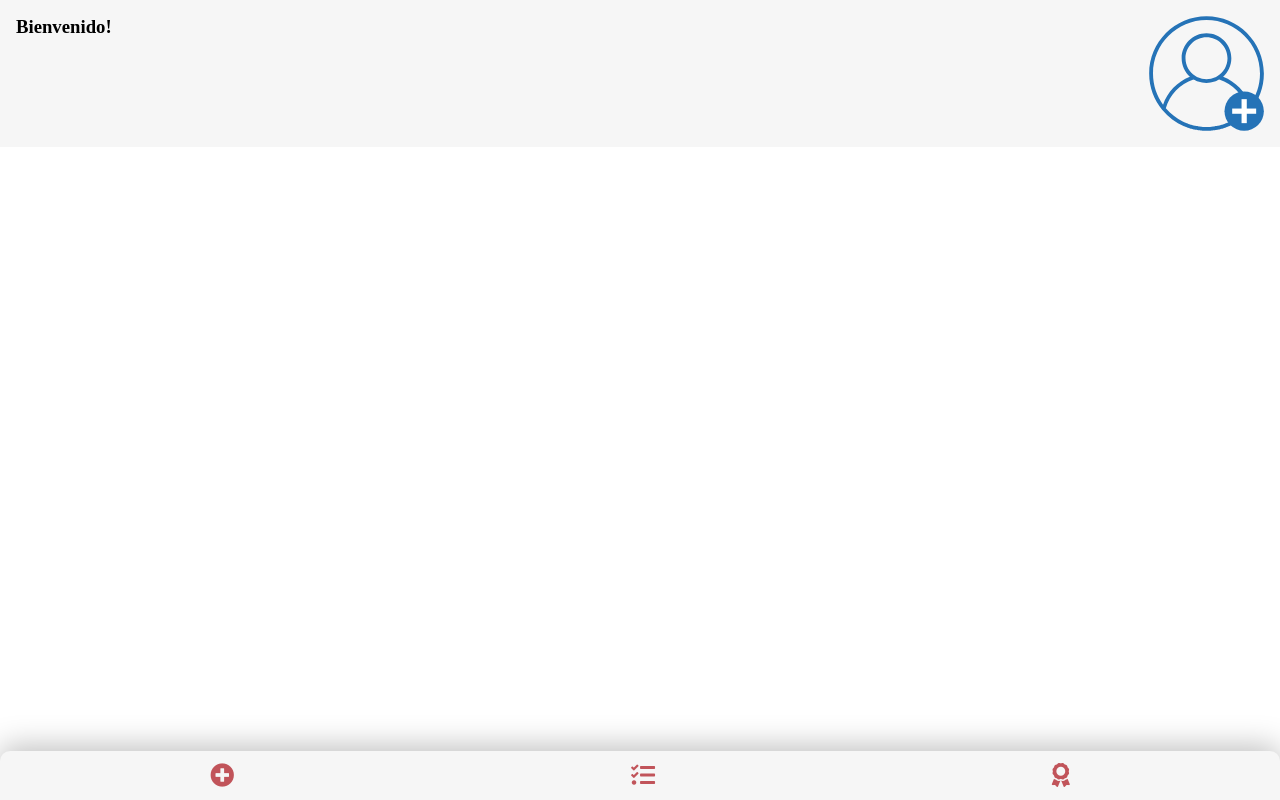
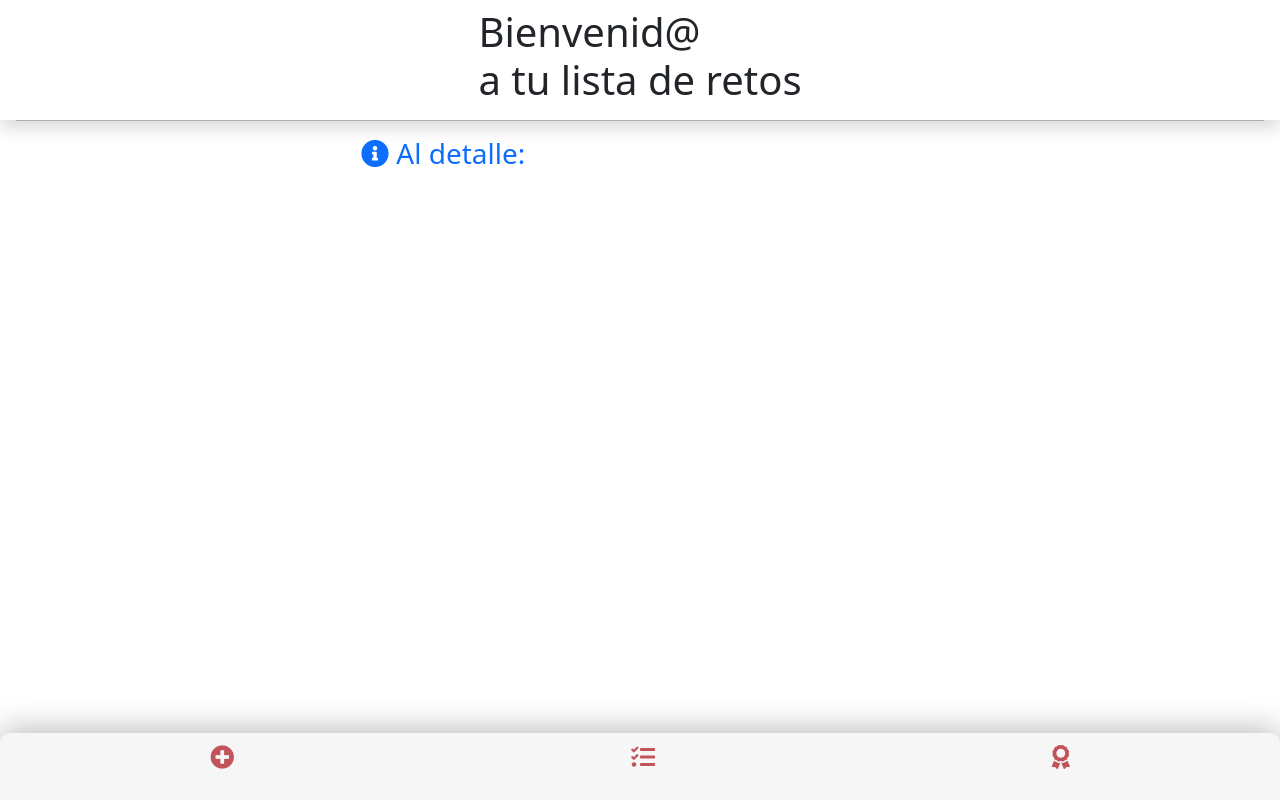
Before and after one commit to zeki14/AAA_vue3_vuex_Localstorage_CRUD, a Vue app: page /detail/1 in a window 1280 px wide. Before the commit this address had no page. Built offline with nearby package versions, Linux system fonts and the light colour scheme.

Commit message:
poco avance en detail

```diff
--- a/package.json
+++ b/package.json
@@ -7,7 +7,10 @@
     "build": "vue-cli-service build"
   },
   "dependencies": {
+    "bootstrap": "^5.0.1",
     "core-js": "^3.6.5",
+    "jquery": "^3.6.0",
+    "popper.js": "^1.16.1",
     "shortid": "^2.2.16",
     "uuid": "^3.4.0",
     "vue": "^3.0.0",
--- a/src/App.vue
+++ b/src/App.vue
@@ -1,9 +1,15 @@
 <template>
-  <div id="nav">
-    <Header />
-    <router-view/>
-    <Footer />
-  </div>
+
+  <Header class="navbar" />
+
+    <div class="container">
+      <main class="col-sm-12 col-md-10 col-lg-8 col-xl-6 col-xxl-6 mx-auto ">
+        <div class="row justify-content-center">
+          <router-view class="col routerLink" />
+        </div>
+      </main>
+      </div>
+  <Footer class="col" />
 </template>
 <script>
   import { mapActions} from "vuex";
--- a/src/components/Header.vue
+++ b/src/components/Header.vue
@@ -1,8 +1,9 @@
 <template>
-  <header>
-      <h3>Bienvenido!</h3>
-      <img src="../assets/icons/user.svg" alt="avatar de usuario">
+   <header class=" d-flex flex-row flex-nowrap shadow justify-content-around bgColor pt-2 pb-2 px-3">
+            <h1 class="h1 ">Bienvenid@ <br> a tu lista de retos</h1>
+            <!-- <img class="img-fluid " src="../assets/icons/asperlog.png" alt="logo asociacion"> -->
   </header>
+      <hr class="mb-3 mx-3 bgPrimaryColor">
 </template>
 
 <script>
@@ -12,20 +13,17 @@ export default {
 </script>
 
 <style scoped>
-
-    header {
-        position: fixed;
-        top: 0;
-        padding: 2vh;
-        width: 100%;
-        display: flex;
-        justify-content:space-between;
-        background-color: var(--secondary-color);
+    /* hr {
+        border: 1px solid var(--primary-color);
+    } */
+    header img {
+      width: 15vw;
+      height: 15vw;
+      max-width: 100px;
+      max-height: 100px;
+      align-self: center;
     }
-
-    header img {
-        width: 9vw;
-        height: 9vw;
+        hr {
+        margin: 0 12px 15px 12px ;
     }
-
 </style>
--- a/src/main.js
+++ b/src/main.js
@@ -2,5 +2,7 @@ import { createApp } from 'vue'
 import App from './App.vue'
 import router from './router'
 import store from './store'
+import "bootstrap";
+import "bootstrap/dist/css/bootstrap.min.css";
 
 createApp(App).use(store).use(router).mount('#app')
--- a/src/router/index.js
+++ b/src/router/index.js
@@ -13,7 +13,7 @@ const routes = [
     component: Home
   },
   {
-    path: '/detail',
+    path: '/detail/:id',
     name: 'Detail',
     component: Detail
   },
--- a/src/views/Detail.vue
+++ b/src/views/Detail.vue
@@ -1,92 +1,68 @@
+
 <template>
-    <main>
-    <Header />
-        <section>
 
+  <div class="container">
+   <h1 class="h3 text-primary"><i class="fas fa-info-circle"></i>  Al detalle:</h1>
+   <div class="col-md-12" v-for="task in tasks" :key="task.id">
+     <div  v-if="taskId == task.id">
+        <div class="card p-2 mb-3 mx-3 shadow-sm">
+            <h2 class="textInBlack text-center">{{task.title}}</h2>
 
+            <div class="d-flex flex-row justify-content-between">
+                <h5 class="h6 fst-italic fw-light mx-2">Categoria: {{task.category}}</h5>
+                <p class="p textInBlack fw-bolder mx-2">{{task.frecuency}}</p>
+            </div>
 
-        <router-link class="btn-complete" to="/success" tag="button">Completada</router-link>
-        </section>
-    <Footer />
+            <h6 class="p textInBlack">{{task.description}}</h6>
+        </div>
+        <!-- <h3 class="p text-primary fw-bolder mx-1"><i class="fs-3 fas fa-shoe-prints"></i>   Pasos a seguir:</h3>
+            <ol >
+                <li v-for="step in task.steps" :key="step.key">
+                    <p>- {{step}}</p>
+                </li>
+            </ol>
 
+        <div class="col text-center">
+            <router-link class="btn btn-success btn-lg shadow-sm" to="/success" tag="button">¡CONSEGUIDO!</router-link>
+        </div>
 
+        <h3 class="p text-primary fw-bolder mx-1"><i  class="fs-3 di fas fa-search-plus"></i>  Algunas pistas:</h3>
+            <ol>
+                <li v-for="clue in task.clues" :key="clue.id">
+                    <p>- {{clue}}</p>
+                </li> -->
+            <!-- </ol>  -->
+     </div>
+    </div>
+  </div>
 
+</template>
+<script>
+// import tasks from '@/assets/data/data.json'
+import { mapState, mapActions } from "vuex";
 
-    </main>
-</template>
+ export default {
+    name:'Detail',
+    computed: {
+        ...mapState(['tasks'])
+    },
+    methods: {
+        ...mapActions(['deleteTask'])
+    }
 
-<script>
-import Footer from '@/components/Footer';
-import Header from '@/components/Header';
-// import tasks from '@/assets/data/api.json'
+ }
 
-export default {
-  name: 'Home',
-  components: {
-    Footer,
-    Header
-  }
-}
 </script>
 
 
 <style scoped>
-
-
-
-    main section {
-        margin-top: 12vh;
-
+    .card{
+        border-radius: 12px;
     }
-
-    main section article {
-        width: 80vw;
-        height: 20vh;
-        margin: auto;
-        margin-top: 2vh;
-        border-radius: 10px;
-        background-color: var(--input-color);
-        /* display: grid;
-        grid-template-areas: "i t" "i d" "i p" "i ic";
-        grid-template-columns: 30vw 1fr;
-        box-shadow: 2px 2px 2px 1px rgba(0, 0, 0, 0.2); */
+    .btn{
+        width: 250px;
     }
-
-    main section article h3 {
-        grid-area: t;
-        padding: 1vh;
+    .container{
+        padding-bottom: 80px;
     }
-
-    main section article h5:nth-child(2) {
-        grid-area: d;
-        padding: 1vh;
-    }
-
-    main section article h5:nth-child(3) {
-        grid-area: p;
-        padding: 1vh;
-    }
-
-    main section article img {
-        grid-area: i;
-        background-color: var(--contact-color);
-        border-radius: 10px;
-        width: 100%;
-        height: 100%;
-        object-fit: contain;
-    }
-
-    main section article span {
-        grid-area: ic;
-        padding: 1vh;
-    }
-
-    main section .btn-complete {
-        /* display: flex;
-        justify-content: center;
-        align-content: center; */
-        background-color: khaki;
-    }
-
-
 </style>
--- a/src/views/Home.vue
+++ b/src/views/Home.vue
@@ -1,20 +1,24 @@
 <template>
     <main>
     <!-- <Header /> -->
-        <section>
-            <router-link to="/detail">
-                <article v-for="task in tasks" :key="task.id">
 
-                    <h3 class="btn btn-danger"> {{task.title}}</h3>
+            <!-- <router-link to="/detail"> -->
+              <!-- <ul @click="goTodetail(task.id)" class="card py-3 textPrimary shadow-sm li-3 mb-4 bg-body"> -->
+                <!-- <section > -->
 
-                    <h3> {{task.name}}</h3>
+                <article  v-for="task in tasks" :key="task.id">
+                 <ul @click="goTodetail(task.id)" class="card py-3 textPrimary shadow-sm p-3 mb-4 bg-body">
+                    <li  class="h5 textInBlack mb-1 "> {{task.name}}</li>
 
-                    <p>Categoria: {{task.category}}</p>
-                    <h5>{{task.description}}</h5>
-                    <p>{{task.frecuency}}</p>
-                    <button class="btn btn-danger btn-sm" @click="deleteTareas(task.id)">
+                    <li class="h6 fst-italic fw-light mx-5">Categoria: {{task.category}}</li>
+
+                    <li class="p textInBlack">{{task.description}}</li>
+
+                    <li class="p textInBlack fw-bolder mx-5">{{task.frecuency}}</li>
+                    </ul>
+                    <!-- <button class="btn btn-danger btn-sm" @click="deleteTareas(task.id)">
                         Eliminar
-                    </button>
+                    </button> -->
                     <!-- <router-link
                         class="btn btn-warning ml-2 btn-sm"
                         :to="{
@@ -27,8 +31,8 @@
                         Editar
                     </router-link> -->
                 </article>
-            </router-link>
-        </section>
+            <!-- </router-link> -->
+        <!-- </section> -->
     <!-- <Footer /> -->
 
 
@@ -47,8 +51,10 @@ export default {
    computed: {
         ...mapState(['tasks'])
     },
-    methods: {
-        ...mapActions(['deleteTask'])
+    methods:{
+        goTodetail(id) {
+            let taskId = id
+            this.$router.push({name:'Detail',params:{id:taskId}}) }
     }
 }
 </script>
@@ -56,50 +62,5 @@ export default {
 
 <style scoped>
 
-    main {
-        background-color: var(--secondary-color);
-    }
-
-    main section {
-        margin-top: 8vh;
-    }
-
-    main section article {
-        width: 80vw;
-        height: 20vh;
-        margin: auto;
-        margin-top: 2vh;
-        border-radius: 10px;
-        background-color: var(--input-color);
-    }
-
-    main section article h3 {
-        grid-area: t;
-        padding: 1vh;
-    }
-
-    main section article h5:nth-child(2) {
-        grid-area: d;
-        padding: 1vh;
-    }
-
-    main section article h5:nth-child(3) {
-        grid-area: p;
-        padding: 1vh;
-    }
-
-    main section article img {
-        grid-area: i;
-        background-color: var(--contact-color);
-        border-radius: 10px;
-        width: 100%;
-        height: 100%;
-        object-fit: contain;
-    }
-
-    main section article span {
-        grid-area: ic;
-        padding: 1vh;
-    }
 
 </style>
```
Also changed, not shown: 1 other file (tests, documents, lock files or other folders).
